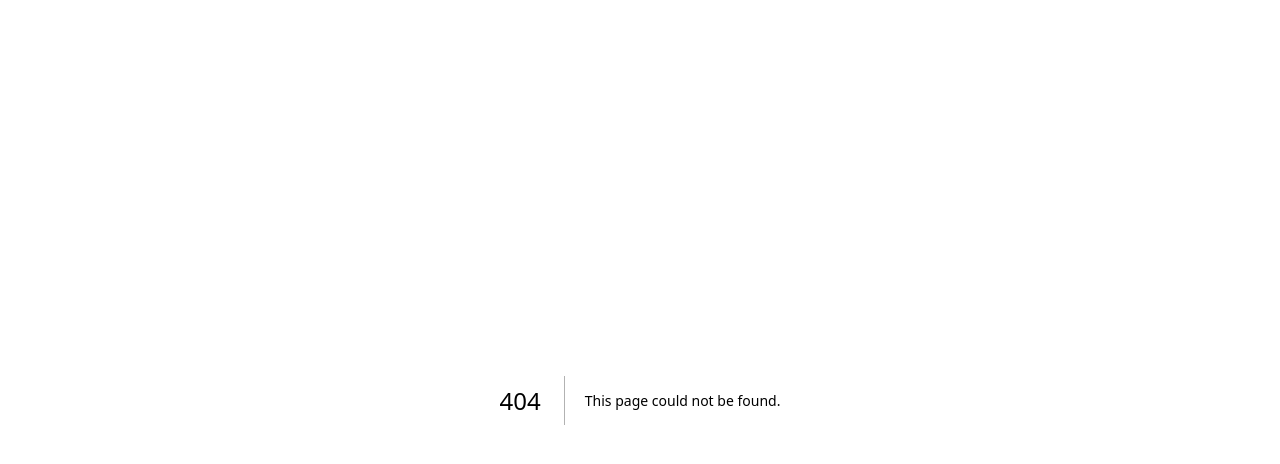
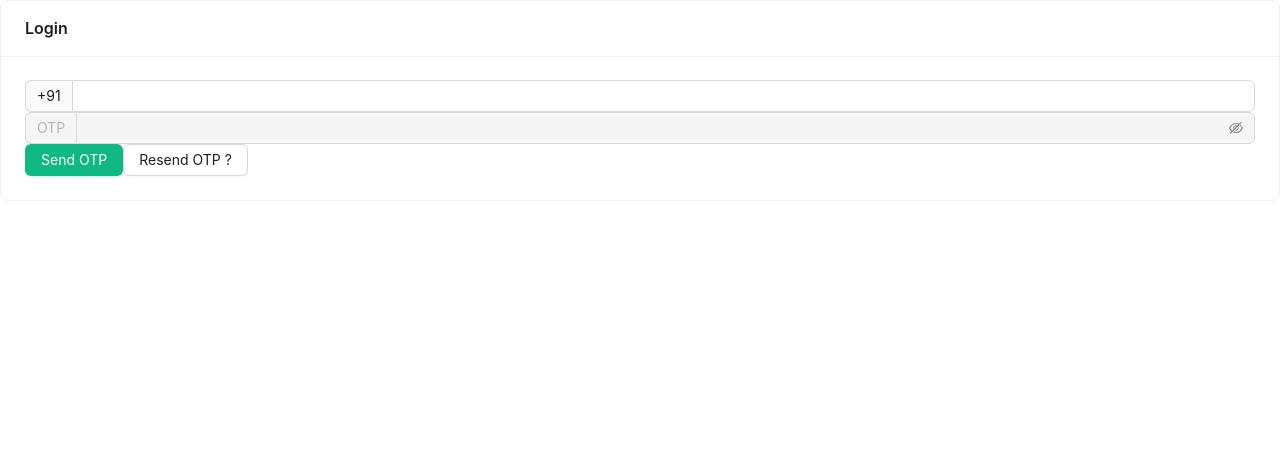
Before and after one commit to HeartBeat1608/tiffy-landing-page, a Next.js app: page /login in a window 1280 px wide. Before the commit this address had no page. Shown: the top 464 px of the page. Built offline with nearby package versions, Linux system fonts and the light colour scheme.

Commit message:
feat: add try-now page

```diff
--- /dev/null
+++ b/app/(auth)/layout.tsx
@@ -0,0 +1,20 @@
+import { Metadata } from "next";
+import { PropsWithChildren } from "react";
+import { ConfigProvider } from "antd";
+import { themeConfig } from "@/components/theme";
+
+export const metadata: Metadata = {
+  title: "Login | Tiffy | Home Served Tiffins",
+};
+
+const AuthLayout = ({ children }: PropsWithChildren<{}>) => {
+  return (
+    <ConfigProvider theme={themeConfig}>
+      <div className="min-h-screen bg-cover bg-gradient-to-b from-emerald-100 to-emerald-300 md:p-8 p-4">
+        {children}
+      </div>
+    </ConfigProvider>
+  );
+};
+
+export default AuthLayout;
--- /dev/null
+++ b/app/(auth)/login/page.tsx
@@ -0,0 +1,89 @@
+"use client";
+import useMergeState from "@/hooks/useMergeState";
+import { Button, Card, Input, message } from "antd";
+import React, { useState } from "react";
+
+const LoginPage = () => {
+  const [messageApi, contextHolder] = message.useMessage({ duration: 2 });
+  const [loginData, setLoginData] = useMergeState({
+    phone: "",
+    otp: "",
+  });
+  const [otpSent, setOtpSent] = useState(false);
+
+  function validate() {
+    if (!loginData.phone) {
+      messageApi.error("Please enter phone number");
+      return false;
+    }
+
+    if (loginData.phone.length !== 10) {
+      messageApi.error("Phone numbers should be 10 digits long");
+      return false;
+    }
+
+    if (!loginData.phone.match(/\d+/g)) {
+      messageApi.error("Phone numbers should only contain digits");
+      return false;
+    }
+
+    if (!loginData.otp && otpSent) {
+      messageApi.error("Please enter OTP");
+      return false;
+    }
+
+    return true;
+  }
+
+  function handleLogin() {
+    if (!validate()) return;
+
+    if (!otpSent) {
+      setOtpSent(true);
+      messageApi.success("OTP sent successfully");
+      return;
+    } else {
+      console.log({ ...loginData, phone: "+91" + loginData.phone });
+      messageApi.success("Logged in successfully");
+    }
+  }
+
+  function handleResendOtp() {
+    if (!loginData.phone) {
+      messageApi.error("Please enter phone number");
+      return;
+    }
+
+    messageApi.success("OTP sent successfully");
+  }
+
+  return (
+    <div className="fixed top-0 bottom-0 left-0 right-0 flex justify-center items-center">
+      {contextHolder}
+      <Card title="Login" className="max-w-sm w-full mx-4">
+        <div className="flex flex-col gap-4">
+          <Input
+            addonBefore="+91"
+            autoComplete="false"
+            onChange={(e) => setLoginData({ phone: e.target.value })}
+          />
+          <Input.Password
+            addonBefore="OTP"
+            autoComplete="false"
+            maxLength={6}
+            disabled={!loginData.phone || !otpSent}
+            onChange={(e) => setLoginData({ otp: e.target.value })}
+          />
+          <div className="flex gap-4">
+            <Button type="primary" onClick={handleLogin}>
+              {otpSent ? "Verify" : "Send OTP"}
+            </Button>
+            <Button onClick={handleResendOtp}>Resend OTP ?</Button>
+          </div>
+        </div>
+      </Card>
+    </div>
+  );
+};
+
+export default LoginPage;
--- a/app/globals.css
+++ b/app/globals.css
@@ -3,30 +3,6 @@
 @tailwind base;
 @tailwind components;
 @tailwind utilities;
-
-:root {
-  --foreground-rgb: 0, 0, 0;
-  --background-start-rgb: 214, 219, 220;
-  --background-end-rgb: 255, 255, 255;
-}
-
-/* @media (prefers-color-scheme: dark) {
-  :root {
-    --foreground-rgb: 255, 255, 255;
-    --background-start-rgb: 0, 0, 0;
-    --background-end-rgb: 0, 0, 0;
-  }
-} */
-
-body {
-  color: rgb(var(--foreground-rgb));
-  background: linear-gradient(
-      to bottom,
-      transparent,
-      rgb(var(--background-end-rgb))
-    )
-    rgb(var(--background-start-rgb));
-}
 
 .tiffin-large,
 .tiffin-medium,
@@ -55,3 +31,7 @@ body {
   width: 11vw;
   height: 11vw;
 }
+
+.ant-btn-primary {
+  @apply bg-emerald-500;
+}
--- a/app/layout.tsx
+++ b/app/layout.tsx
@@ -1,8 +1,14 @@
 import type { Metadata } from "next";
-import { Inter } from "next/font/google";
+import { Poppins } from "next/font/google";
+import StyledComponentsRegistry from "@/lib/AntdRegistry";
+
 import "./globals.css";
 
-const inter = Inter({ subsets: ["latin"] });
+const poppins = Poppins({
+  weight: ["100", "200", "300", "400", "500", "600", "700", "800", "900"],
+  subsets: ["latin-ext"],
+  preload: true,
+});
 
 export const metadata: Metadata = {
   title: "Tiffy | Best tiffins in your area",
@@ -16,7 +22,9 @@ export default function RootLayout({
 }) {
   return (
     <html lang="en" className="scroll-smooth">
-      <body className={inter.className + " font-poppins"}>{children}</body>
+      <body className={poppins.className}>
+        <StyledComponentsRegistry>{children}</StyledComponentsRegistry>
+      </body>
     </html>
   );
 }
--- /dev/null
+++ b/app/try-now/page.tsx
@@ -0,0 +1,3 @@
+import LandingPage from "../page";
+
+export default LandingPage;
--- /dev/null
+++ b/components/theme.tsx
@@ -0,0 +1,7 @@
+import { ThemeConfig } from "antd";
+
+export const themeConfig: ThemeConfig = {
+  token: {
+    colorPrimary: "#10B981",
+  },
+};
--- /dev/null
+++ b/hooks/useMergeState.tsx
@@ -0,0 +1,16 @@
+import { useState } from "react";
+
+const useMergeState = <T extends object>(initial: T) => {
+  const [state, setState] = useState(initial);
+
+  const mergeState = (patch: Partial<T>) => {
+    setState((prevState) => ({
+      ...prevState,
+      ...patch,
+    }));
+  };
+
+  return [state, mergeState] as const;
+};
+
+export default useMergeState;
--- /dev/null
+++ b/lib/AntdRegistry.tsx
@@ -0,0 +1,23 @@
+"use client";
+import React from "react";
+import { createCache, StyleProvider, extractStyle } from "@ant-design/cssinjs";
+import Entity from "@ant-design/cssinjs/lib/Cache";
+import { useServerInsertedHTML } from "next/navigation";
+
+const StyledComponentsRegistry = ({
+  children,
+}: React.PropsWithChildren<{}>) => {
+  const cache = React.useMemo<Entity>(() => createCache(), []);
+  useServerInsertedHTML(() => {
+    return (
+      <style
+        id="antd"
+        dangerouslySetInnerHTML={{ __html: extractStyle(cache, true) }}
+      />
+    );
+  });
+
+  return <StyleProvider cache={cache}>{children}</StyleProvider>;
+};
+
+export default StyledComponentsRegistry;
--- a/package.json
+++ b/package.json
@@ -9,6 +9,8 @@
     "lint": "next lint"
   },
   "dependencies": {
+    "@ant-design/cssinjs": "^1.17.0",
+    "antd": "^5.9.4",
     "mixpanel-browser": "^2.47.0",
     "next": "13.5.4",
     "react": "^18",
```
Also changed, not shown: 1 other file (tests, documents, lock files or other folders).
